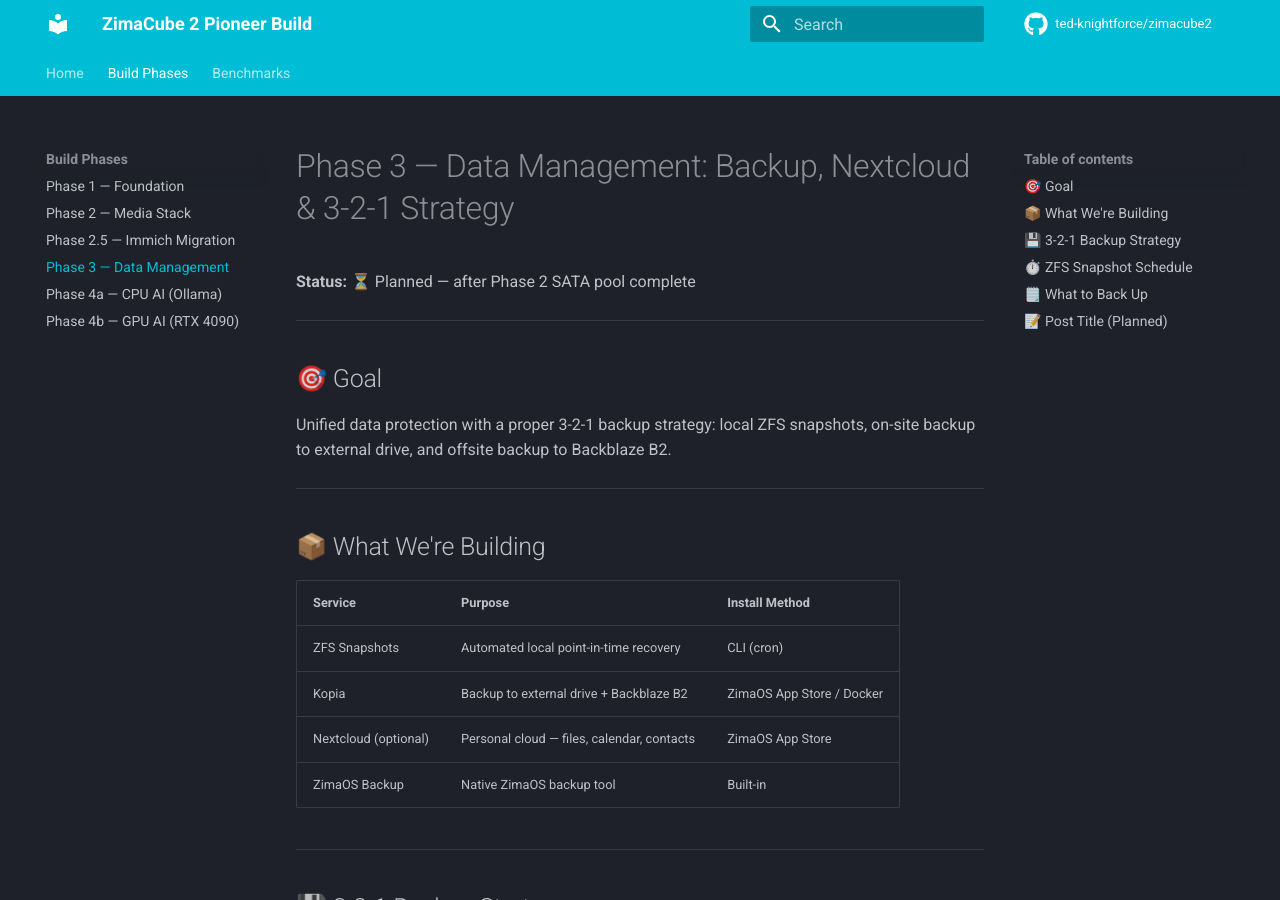
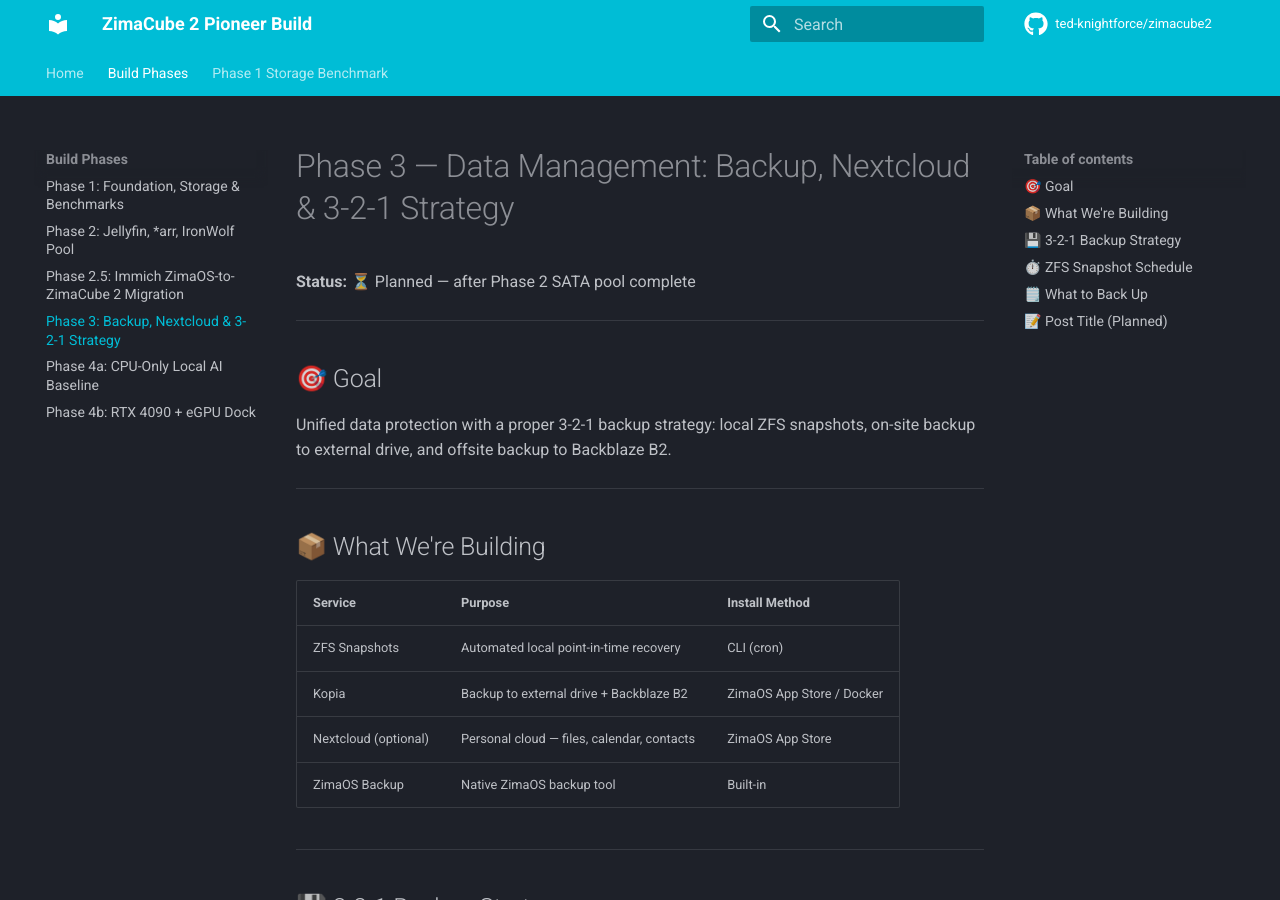
Before and after one commit to ted-knightforce/zimacube2, an MkDocs documentation site: the page built from docs/phases/03-data.md, in a window 1280 px wide and 900 px high. Built offline with MkDocs 1.6.1 and Material for MkDocs 9.7.7, drawn with Linux system fonts in a browser that asks for light colours; comment, search, counter and statistics services are not loaded.

Commit message:
Update doc names to match actual page titles
README Documentation table and mkdocs.yml nav labels now use the
exact H1 headings from each page, so link text matches what readers
see when they land on the site.

```diff
--- a/mkdocs.yml
+++ b/mkdocs.yml
@@ -28,13 +28,13 @@
 nav:
   - Home: index.md
   - Build Phases:
-    - Phase 1 — Foundation: phases/01-foundation.md
-    - Phase 2 — Media Stack: phases/02-media.md
-    - Phase 2.5 — Immich Migration: phases/02.5-immich.md
-    - Phase 3 — Data Management: phases/03-data.md
-    - Phase 4a — CPU AI (Ollama): phases/04a-cpu-ai.md
-    - Phase 4b — GPU AI (RTX 4090): phases/04b-gpu-ai.md
-  - Benchmarks: benchmarks/PHASE1-BENCHMARK.md
+    - "Phase 1: Foundation, Storage & Benchmarks": phases/01-foundation.md
+    - "Phase 2: Jellyfin, *arr, IronWolf Pool": phases/02-media.md
+    - "Phase 2.5: Immich ZimaOS-to-ZimaCube 2 Migration": phases/02.5-immich.md
+    - "Phase 3: Backup, Nextcloud & 3-2-1 Strategy": phases/03-data.md
+    - "Phase 4a: CPU-Only Local AI Baseline": phases/04a-cpu-ai.md
+    - "Phase 4b: RTX 4090 + eGPU Dock": phases/04b-gpu-ai.md
+  - "Phase 1 Storage Benchmark": benchmarks/PHASE1-BENCHMARK.md
 
 markdown_extensions:
   - tables
```
Also changed, not shown: README.md (+7 -7 lines).
